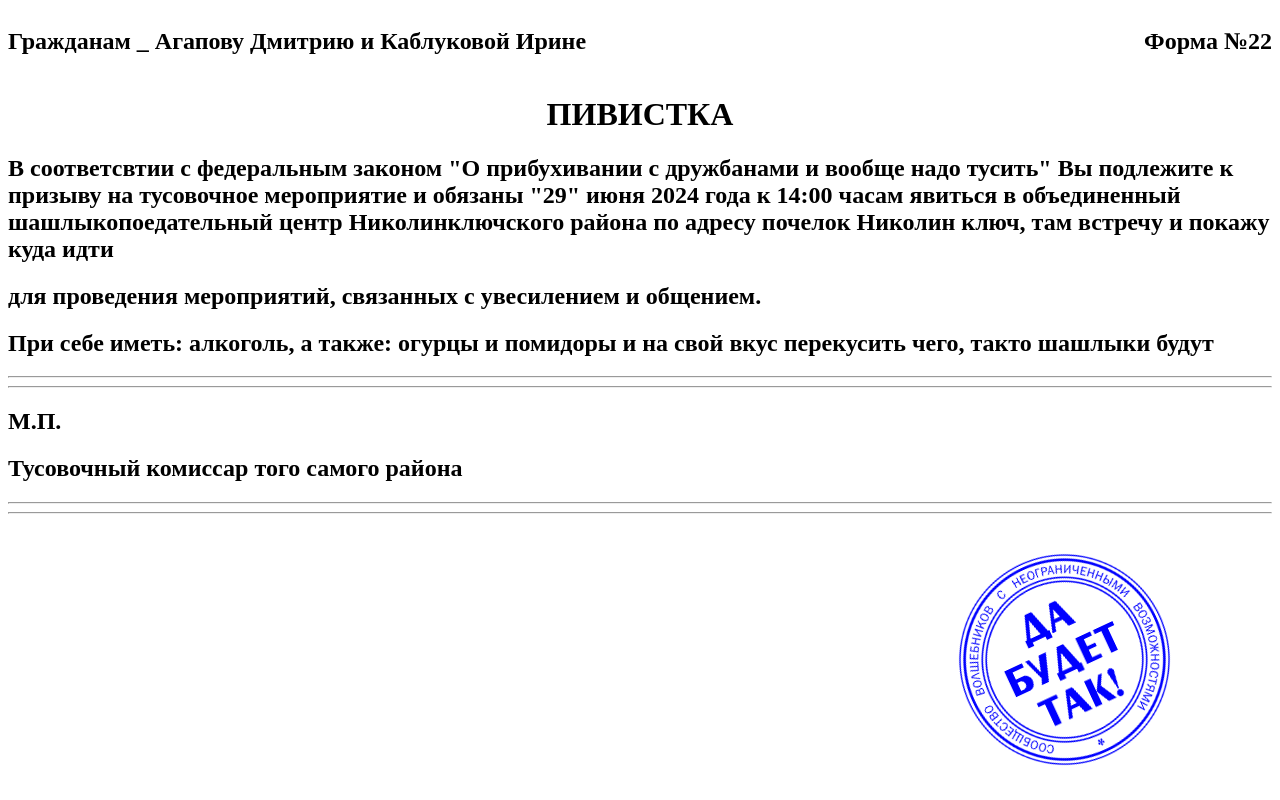
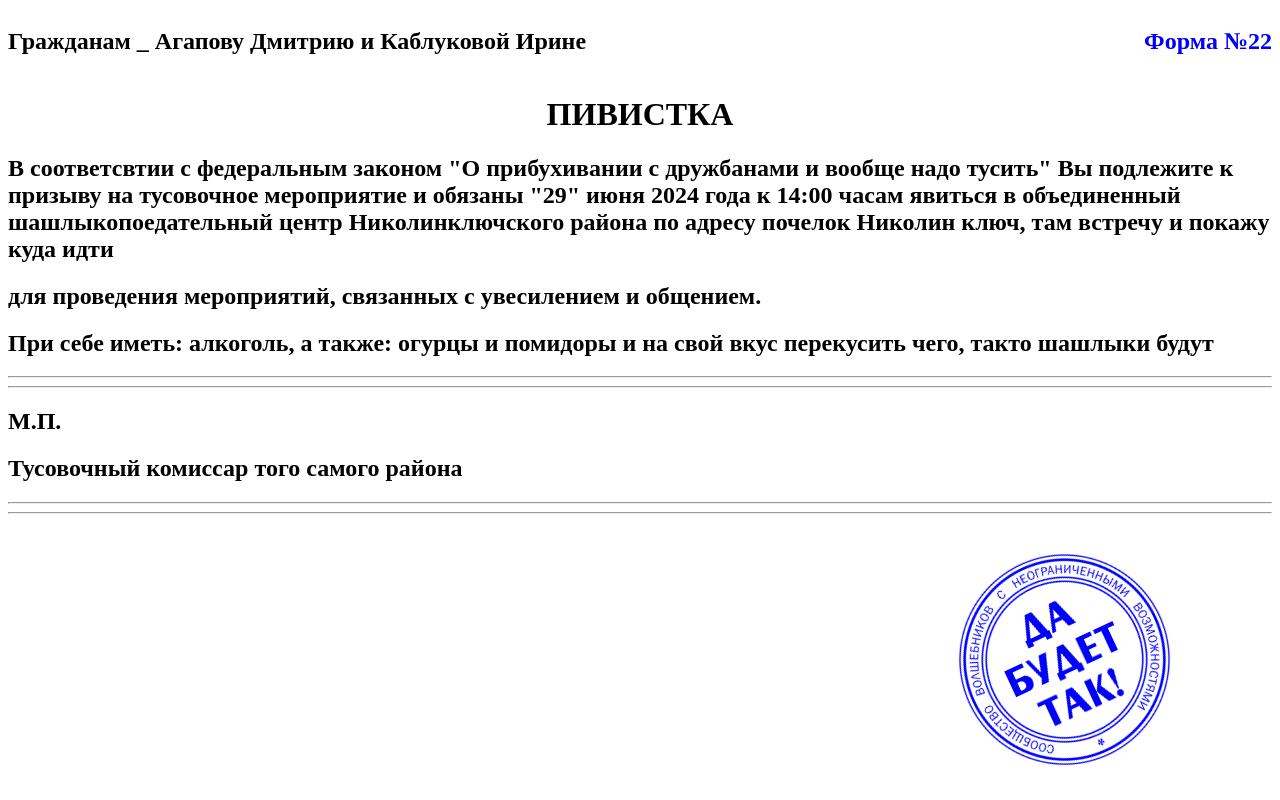
Before and after one commit to LemonAid200/pivistka, a website: page index.html in a window 1280 px wide. Drawn offline with Linux system fonts and the light colour scheme.

Commit message:
changed form color

```diff
--- a/index.html
+++ b/index.html
@@ -8,7 +8,7 @@
 <body>
     <div class="top">
         <h2>Гражданам _ Агапову Дмитрию и Каблуковой Ирине </h2>
-        <h2>Форма №22</h2>
+        <h2 style="color: blue;">Форма №22</h2>
     </div>
     <h1>ПИВИСТКА</h1>
     <h2>В соответсвтии с федеральным законом "О прибухивании с дружбанами и вообще надо тусить"
```
